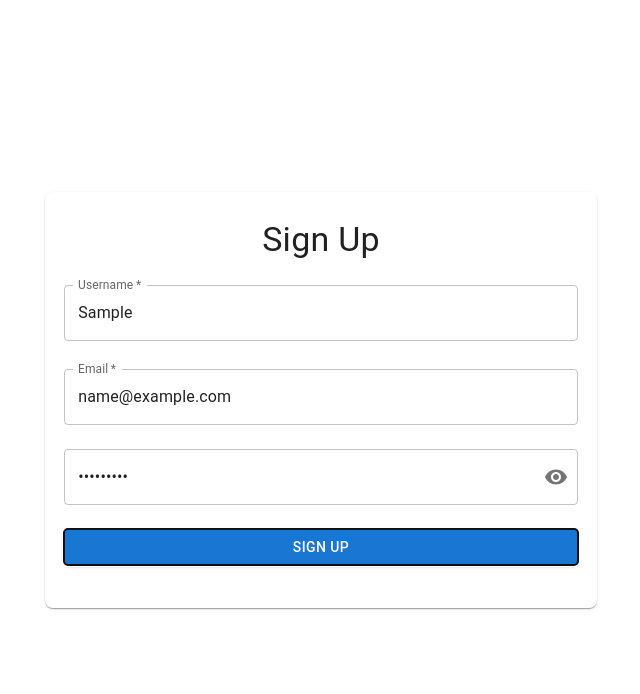
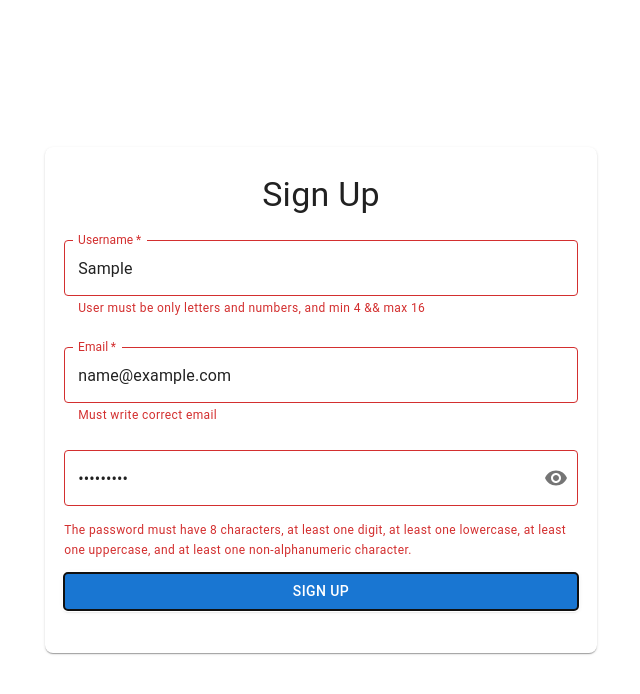
Before and after one commit to juandavidesteves/signUpTest, a React (Vite) app: page / in a window 1280 px wide. Both pictures are taken after typing "Sample", "name@example.com", "Sample123" into the empty fields and a click on the button "SIGN UP". Shown: the top 694 px of the page, without its empty margins (319-959 px from the left). Built offline with nearby package versions, Linux system fonts and the light colour scheme.

Commit message:
Add validations to inputs

```diff
--- a/src/pages/SignUp/SignUp.tsx
+++ b/src/pages/SignUp/SignUp.tsx
@@ -1,10 +1,12 @@
 import { SignUp as SignUpModel} from "@/models";
+import { validationEmail, validationPassword, validationUsurname } from "@/utilities";
 import Visibility from '@mui/icons-material/Visibility';
 import VisibilityOff from '@mui/icons-material/VisibilityOff';
 import {
 	Box,
 	Button,
 	Container,
+	FormHelperText,
 	Grid,
 	IconButton,
 	InputAdornment,
@@ -22,7 +24,24 @@ const SignUp : React.FC<SignUpInterface> = () => {
 		Username: "",
 		Password: "",
 		Email: "",
-	  });
+	});
+
+	const [errorUsername, setErrorUsername] = useState({
+		error: false,
+		leyend: "",
+	});
+
+	const [errorPassword, setErrorPassword] = useState({
+		error: false,
+		leyend: "",
+	});
+
+	const [errorEmail, setErrorEmail] = useState({
+		error: false,
+		leyend: "",
+	});
+
+
 	const [showPassword, setShowPassword] = useState(false);
 
   	const handleClickShowPassword = () => setShowPassword((show) => !show);
@@ -33,11 +52,36 @@ const SignUp : React.FC<SignUpInterface> = () => {
 
 	  const dataLogin = (e: React.ChangeEvent<HTMLInputElement>) => {
 		setSignupData({ ...signupData, [e.target.name]: e.target.value });
+		switch (e.target.name) {
+			case "Username":
+				setErrorUsername({
+					error: !(validationUsurname.test(signupData.Username)),
+					leyend: validationUsurname.test(signupData.Username) ? "" : "User must be only letters and numbers, and min 4 && max 16"
+				});
+				break;
+
+			case "Email":
+				setErrorEmail({
+					error: !(validationEmail.test(signupData.Email)),
+					leyend: validationEmail.test(signupData.Email) ? "" : "Must write correct email"
+				});
+				break;
+
+			case "Password":
+				setErrorPassword({
+					error: !(validationPassword.test(signupData.Email)),
+					leyend: validationPassword.test(signupData.Email) ? "" : "The password must have 8 characters, at least one digit, at least one lowercase, at least one uppercase, and at least one non-alphanumeric character."
+				})
+				break;
+		}
+
+
 	  };
 
 	  const handleSubmit = (e: React.FormEvent<HTMLInputElement>) => {
 		e.preventDefault();
 		console.log(signupData)
+
 	  };
 
 	return (
@@ -64,6 +108,8 @@ const SignUp : React.FC<SignUpInterface> = () => {
 								sx={{ mt: 2, mb: 1.5 }}
 								required
 								onChange={dataLogin}
+								error={errorUsername.error}
+								helperText= {errorUsername.leyend}
 							/>
 							<TextField
 								name="Email"
@@ -74,6 +120,8 @@ const SignUp : React.FC<SignUpInterface> = () => {
 								sx={{ mt: 2, mb: 1.5 }}
 								required
 								onChange={dataLogin}
+								error={errorEmail.error}
+								helperText= {errorEmail.leyend}
 							/>
 							<OutlinedInput
 								id="outlined-adornment-password"
@@ -96,7 +144,13 @@ const SignUp : React.FC<SignUpInterface> = () => {
 								fullWidth
 								required
 								onChange={dataLogin}
+								error={errorPassword.error}
 							/>
+								{!!errorPassword.error && (
+									<FormHelperText error id="accountId-error">
+									  {errorPassword.leyend}
+									</FormHelperText>
+								)}
 							<Button
 								fullWidth
 								type="submit"
--- /dev/null
+++ b/src/utilities/index.ts
@@ -0,0 +1 @@
+export * from './regularExpresions';
--- /dev/null
+++ b/src/utilities/regularExpresions.ts
@@ -0,0 +1,3 @@
+export const validationUsurname = RegExp(/^[a-zA-Z0-9\_\-]{4,16}$/);
+export const validationEmail = RegExp(/^[a-zA-Z0-9_.+-]+@[a-zA-Z0-9-]+\.[a-zA-Z0-9-.]+$/);
+export const validationPassword = RegExp(/^(?=.*\d)(?=.*[\u0021-\u002b\u003c-\u0040])(?=.*[A-Z])(?=.*[a-z])\S{8,16}$/);
```
